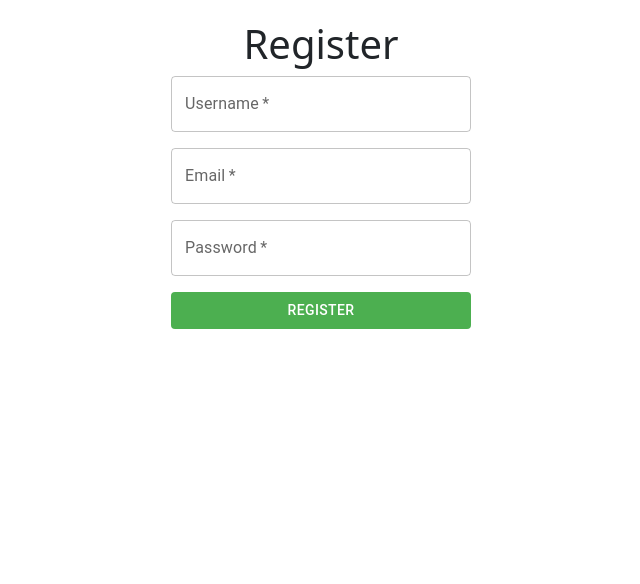
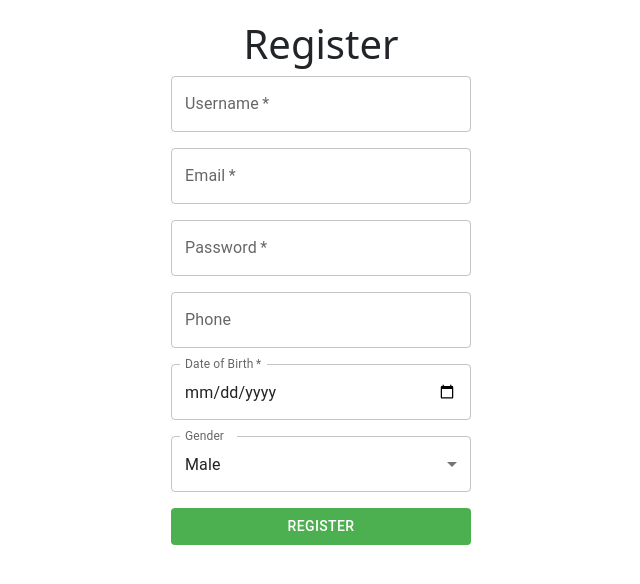
Before and after one commit to ReactMaverick/social-media-next, a Next.js app: page /register in a window 1280 px wide. Shown: the top 584 px of the page, without its empty margins (319-959 px from the left). Built offline with nearby package versions, Linux system fonts and the light colour scheme.

Commit message:
28.12.2023

```diff
--- a/app/api/register/route.js
+++ b/app/api/register/route.js
@@ -9,12 +9,36 @@ export async function POST(req, res) {
     try {
         const requestJSON = await req.json()
 
-        const { username, email, password } = requestJSON;
+        console.log("Request JSON ==> ", requestJSON);
+
+        const {
+            username,
+            email,
+            password,
+            phone,
+            dob,
+            gender,
+            latitude,
+            longitude,
+            about_me,
+            university_name,
+            passout_year,
+            education_details,
+            company_name,
+            work_details,
+            designation,
+            company_city,
+            image,
+            hobbies,
+            follow_me,
+            send_notification,
+            enable_tagging
+        } = requestJSON;
 
         // Validate the incoming data (you may want to add more robust validation)
-        if (!username || !email || !password) {
+        if (!username || !email || !password || !dob) {
             const validationErrorResponse = new Response(
-                JSON.stringify({ error: 'Invalid input. Please provide username, email, and password.' }),
+                JSON.stringify({ error: 'Invalid input. Please provide username, email, date of birth and password.' }),
                 { status: 400, headers: { 'Content-Type': 'application/json' } }
             );
             return validationErrorResponse;
@@ -38,9 +62,27 @@ export async function POST(req, res) {
             username,
             email,
             password,
+            phone,
+            dob,
+            gender,
+            latitude,
+            longitude,
+            about_me,
+            university_name,
+            passout_year,
+            education_details,
+            company_name,
+            work_details,
+            designation,
+            company_city,
+            image,
+            hobbies,
+            follow_me,
+            send_notification,
+            enable_tagging
         });
 
-        // console.log("New User? ==> ", newUser);
+        // console.log("New User? ==> ", newUser, username, image, hobbies);
 
         // Save the new user to the database
         await newUser.save();
--- a/app/register/page.js
+++ b/app/register/page.js
@@ -3,6 +3,10 @@ import React, { useState } from 'react';
 import TextField from '@mui/material/TextField';
 import Button from '@mui/material/Button';
 import styled from 'styled-components';
+import FormControl from '@mui/material/FormControl';
+import InputLabel from '@mui/material/InputLabel';
+import Select from '@mui/material/Select';
+import MenuItem from '@mui/material/MenuItem';
 
 const RegisterContainer = styled.div`
   display: flex;
@@ -30,11 +34,30 @@ const RegisterButton = styled(Button)`
 `;
 
 
+
 const RegisterPage = () => {
     const [formData, setFormData] = useState({
         username: '',
         email: '',
         password: '',
+        phone: '',
+        dob: '',
+        gender: 'Male', // Set a default value
+        latitude: '',
+        longitude: '',
+        about_me: '',
+        university_name: '',
+        passout_year: '',
+        education_details: '',
+        company_name: '',
+        work_details: '',
+        designation: '',
+        company_city: '',
+        image: '',
+        hobbies: [],
+        follow_me: true,
+        send_notification: true,
+        enable_tagging: true,
     });
 
     const handleChange = (e) => {
@@ -49,7 +72,8 @@ const RegisterPage = () => {
         e.preventDefault();
 
         try {
-            // Replace this with your actual API endpoint
+
+            // Add more fields to the body of the request
             const response = await fetch('/api/register', {
                 method: 'POST',
                 headers: {
@@ -77,6 +101,7 @@ const RegisterPage = () => {
                     text: 'Error registering user. Please try again.',
                 });
             }
+
         } catch (error) {
             console.error('Error:', error);
         }
@@ -86,6 +111,7 @@ const RegisterPage = () => {
         <RegisterContainer>
             <h1>Register</h1>
             <RegisterForm onSubmit={handleSubmit}>
+                {/* Existing fields */}
                 <TextField
                     label="Username"
                     variant="outlined"
@@ -112,9 +138,42 @@ const RegisterPage = () => {
                     onChange={handleChange}
                     required
                 />
+                {/* New fields */}
+                <TextField
+                    label="Phone"
+                    variant="outlined"
+                    name="phone"
+                    value={formData.phone}
+                    onChange={handleChange}
+                />
+                <TextField
+                    label="Date of Birth"
+                    variant="outlined"
+                    type="date"
+                    name="dob"
+                    value={formData.dob}
+                    onChange={handleChange}
+                    required
+                    InputLabelProps={{
+                        shrink: true,
+                    }}
+                />
+                <FormControl>
+                    <InputLabel>Gender</InputLabel>
+                    <Select
+                        name="gender"
+                        value={formData.gender}
+                        onChange={handleChange}
+                        label='Gender'
+                        required
+                    >
+                        <MenuItem value="Male">Male</MenuItem>
+                        <MenuItem value="Female">Female</MenuItem>
+                    </Select>
+                </FormControl>
+                {/* Add more fields based on your schema */}
                 <RegisterButton type="submit">Register</RegisterButton>
             </RegisterForm>
-
         </RegisterContainer>
     );
 };
--- a/models/userModel.js
+++ b/models/userModel.js
@@ -11,6 +11,29 @@ const userSchema = new mongoose.Schema({
 
     // Define a field 'password' of type String, which is required
     password: { type: String, required: true },
+
+    phone: { type: String, unique: true },
+    dob: { type: Date, required: true },
+    gender: { type: String, enum: ["Male", "Female"] },
+    latitude: { type: String },
+    longitude: { type: String },
+    about_me: { type: String },
+    university_name: { type: String },
+    passout_year: { type: String },
+    education_details: { type: String },
+    company_name: { type: String },
+    work_details: { type: String },
+    designation: { type: String },
+    company_city: { type: String },
+    image: { type: String },
+    hobbies: { type: [String], default: [] },
+    follow_me: { type: Boolean, enum: [true, false], default: true },
+    send_notification: { type: Boolean, enum: [true, false], default: true },
+    enable_tagging: {
+        type: Boolean, enum: [true, false], default: true
+    },
+}, {
+    createdAt: { type: Date, default: Date.now },
 });
 
 // Create a Mongoose model named 'User' based on the defined schema
```
